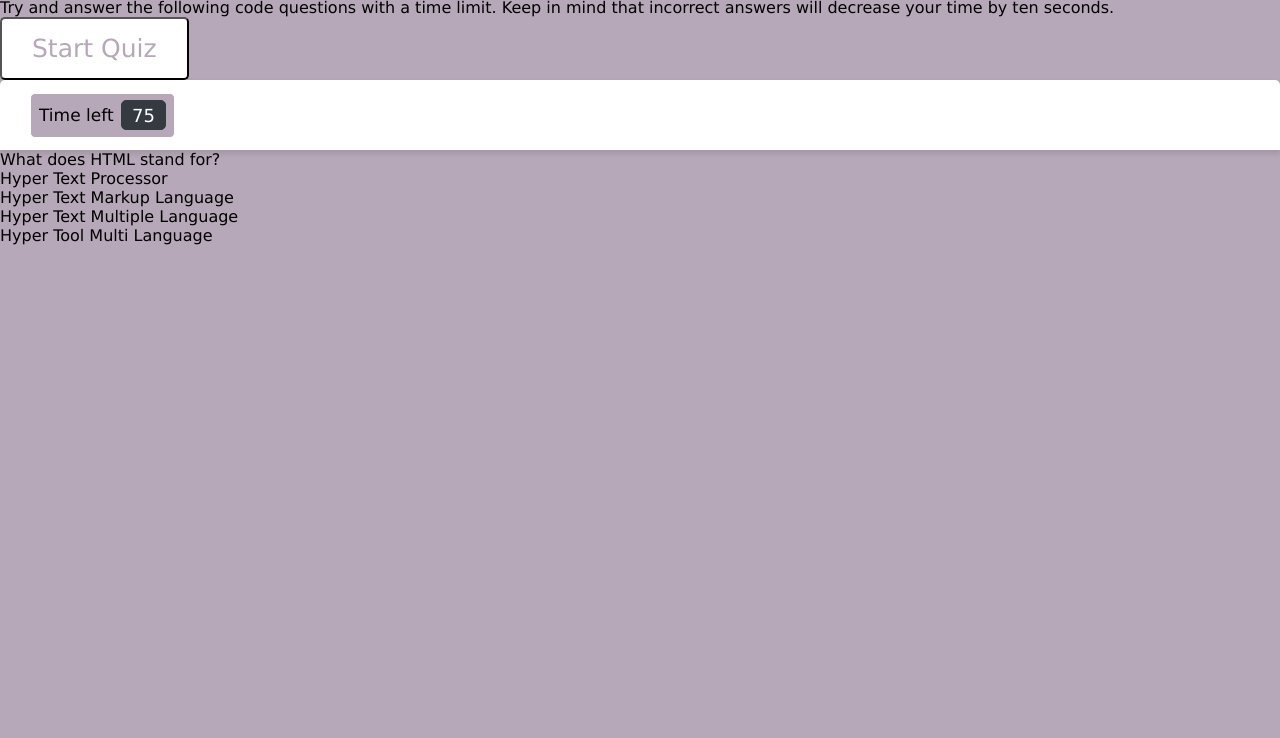
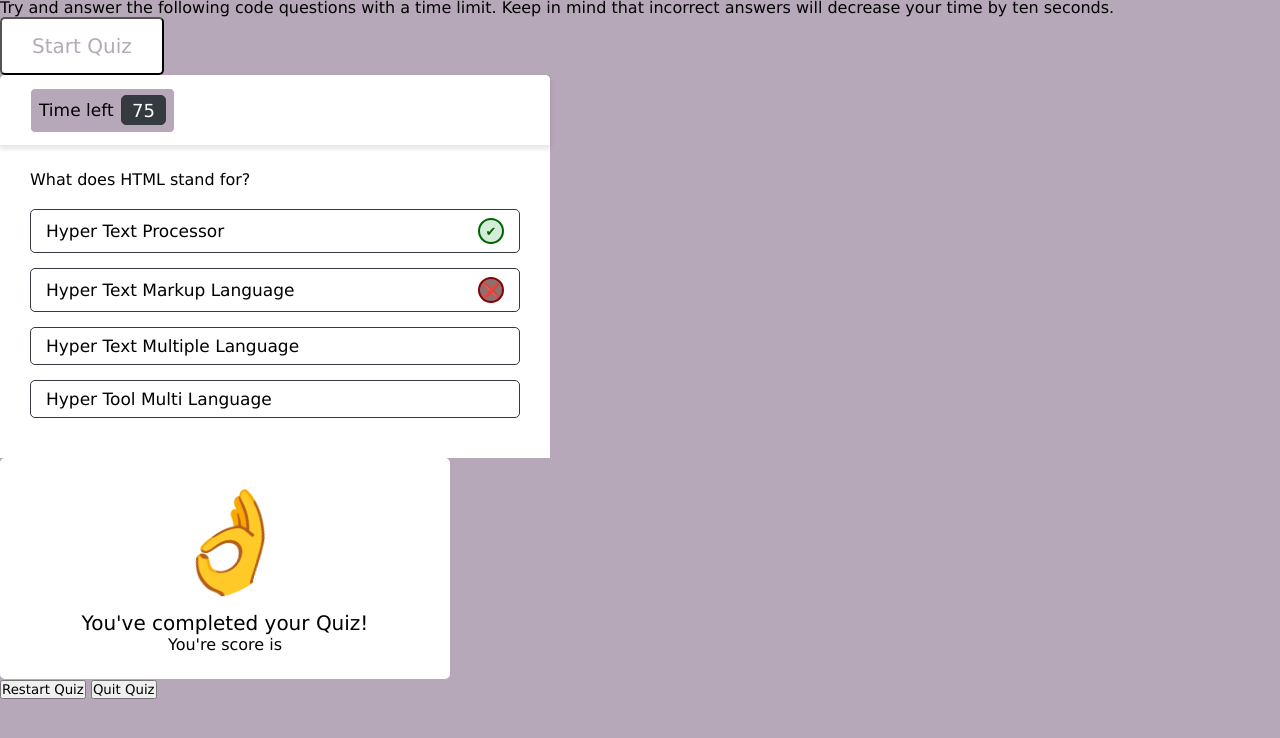
Before and after one commit to inglish2022/codeQuiz, a plain HTML site: page index.html in a window 1280 px wide. Shown: the part 40-778 px from the top of the page. Drawn offline with Linux system fonts and the light colour scheme.

Commit message:
more css

```diff
--- a/assets/css/style.css
+++ b/assets/css/style.css
@@ -10,7 +10,8 @@ body  {
     }
 
 .btn
-.quiz-box  {
+.quiz-box
+.result-box {
     position:  absolute;
     top: 50%;
     left: 50%;
@@ -18,15 +19,25 @@ body  {
 }
 
 .btn {
-    font-size: 25px;
+    font-size: 20px;
     font-weight: 500;
     color: rgb(182, 168, 184);
     padding: 15px 30px;
     border-radius: 5px;
     background: #fff;
+    cursor: pointer;
+}
+
+.quiz-box{
+
+    width: 550px;
+    background: #fff;
+    border-radius: 5px;
 }
 
 .quiz-box header{
+    position: relative;
+    z-index: 99;
     height: 70px;
     padding: 0 30px;
     background: #fff;
@@ -73,3 +84,117 @@ body  {
     border-radius: 5px;
     border: 1px solid #343a40;
 }
+
+.quiz-box section  {
+    padding: 25px 30px 20px 30px;
+    background: #fff;
+}
+
+.quiz-box section .que-text{
+    font-size: 25px;
+    font-weight: 600;
+}
+
+.quiz-box section .option-list{
+    padding: 20px 0;
+    display: block;
+}
+
+section .option-list .option{
+    background: #fff;
+    border: 1px solid #343a40;
+    border-radius: 5px;
+    padding: 8px 15px;
+    margin-bottom: 15px;
+    font-size: 17px;
+    display: flex;
+    align-items: center;
+    justify-content: space-between;
+    transition: all 0.3 ease;
+}
+
+section .option-list .option:hover{
+    color: #f5f8fa;
+    background: rgb(182, 168, 184);
+    border-color: rgb(10, 73, 73);
+}
+
+.option-list .option:last-child  {
+    margin-bottom: 0px;
+}
+
+.option-list .option .icon  {
+    height: 26px;
+    width: 26px;
+    border: 2px solid transparent;
+    border-radius: 50%;
+    text-align: center;
+    font-size: 13px;
+    line-height: 24px;
+}
+
+.option-list .option .icon.tick {
+    color: darkgreen;
+    border-color: darkgreen;
+    background: #d4edda;
+}
+
+.option-list .option .icon.cross {
+    color: darkred;
+    border-color: darkred;
+    background: rgb(143, 112, 112);
+}
+
+.result-box  {
+    background: #fff;
+    width: 450px;
+    padding: 25px 30px;
+    border-radius: 5px;
+    display: flex;
+    text-align: center;
+    align-items: center;
+    flex-direction: column;
+    justify-content: space-between;
+
+}
+
+.result-box .icon{
+    font-size: 100px;
+    color: rgb(143, 112, 112);
+    margin-bottom: 10px;
+}
+
+.result-box .complete-test  {
+    font-size: 20px;
+    font-weight: 500;
+}
+
+.result-box .score-test span{
+    display: flex;
+    margin: 10px 0;
+    font-size: 18px;
+    font-weight: 500;
+
+}
+
+.score-test span {
+    font-weight: 500;
+    padding: 0 4px;
+}
+
+.result-box .buttons  {
+    display: flex;
+    margin: 20px o;
+
+}
+
+.result-box .buttons button{
+    margin: 0 10px;
+    height: 40px;
+    padding: 0 20px;
+    font-size: 18px;
+    font-weight: 450;
+    border-radius: 5px;
+    border: 1px solid rgb(143, 112, 112);
+
+    }
--- a/index.html
+++ b/index.html
@@ -33,11 +33,12 @@
             <div class="option-list">
                 <div class="option">
                     <span>Hyper Text Processor</span>
-                    <div class="icon tick"><i class="fas fa-check"></i></div>
+                    <div class="icon tick">✔</i></div>
+
                 </div>
                 <div class="option">
                     <span>Hyper Text Markup Language</span>
-                    <div class="icon tick"><i class="fas fa-check"></i></div>
+                    <div class="icon cross">❌</i></div>
                 </div>
                 <div class="option">
                     <span>Hyper Text Multiple Language</span>
@@ -52,6 +53,19 @@
 
     </div>
 
+    <div class="result-box">
+        <div class="icon">
+            <i>👌</i>
+        </div>
+        <div class="complete-test">You've completed your Quiz!</div>
+        <div class="score-test"></div>
+        <span>You're score is </span>
+    </div>
+    <div class="buttons">
+        <button class="restart">Restart Quiz</button>
+        <button class="quit">Quit Quiz</button>
+    </div>
+
 
 
     <script src="./assets/js/script.js"></script>
```
